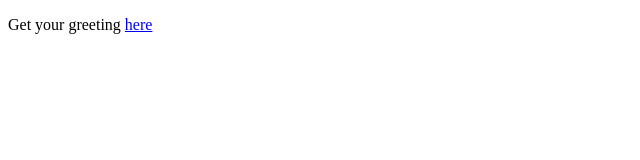
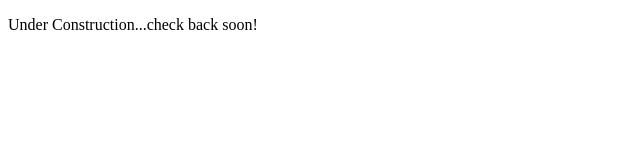
Before and after one commit to victoriawood/AndrewRoddy_gcp, a plain HTML site: page src/main/resources/static/index.html in a window 1280 px wide. Shown: the whole page, without its empty margins (0-640 px from the left). Drawn offline with Linux system fonts and the light colour scheme.

Commit message:
changes to index

```diff
--- a/src/main/resources/static/index.html
+++ b/src/main/resources/static/index.html
@@ -1,10 +1,11 @@
 <!DOCTYPE HTML>
 <html>
 <head>
-    <title>Getting Started: Serving Web Content</title>
+    <title>Andrew Roddy VA</title>
     <meta http-equiv="Content-Type" content="text/html; charset=UTF-8" />
 </head>
 <body>
-    <p>Get your greeting <a href="/greeting">here</a></p>
+    <!--<p>For your greeting, click <a href="/greeting">here</a></p> -->
+    <p>Under Construction...check back soon!</p>
 </body>
 </html>
```
